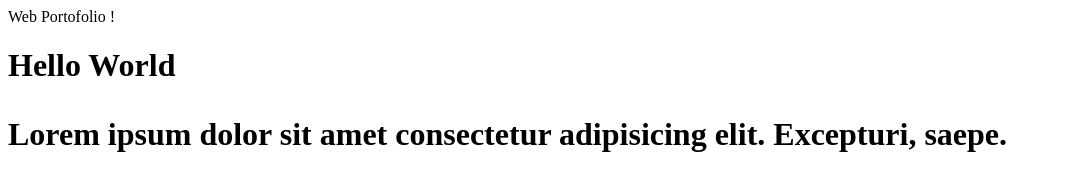
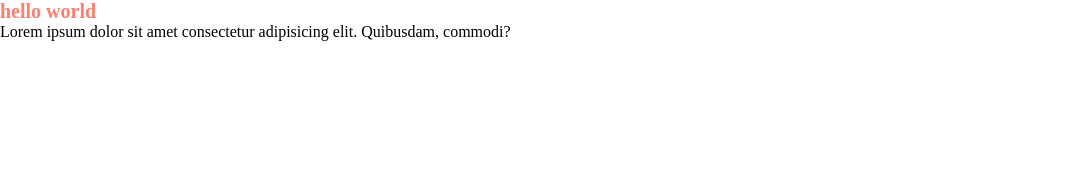
Before and after one commit to arqprtma/resolusi, a plain HTML site: page index.html in a window 1280 px wide. Shown: the whole page, without its empty margins (0-1069 px from the left). Drawn offline with Linux system fonts and the light colour scheme.

Commit message:
penambahan file css dan warna pada h1

```diff
--- a/index.html
+++ b/index.html
@@ -1,9 +1,14 @@
-<html>
-  <head>
-    <tittle> Web Portofolio ! </tittle>
-  </head>
-  <body>
-    <h1> Hello World <h1>
-      <p>Lorem ipsum dolor sit amet consectetur adipisicing elit. Excepturi, saepe.</p>
-  </body>
+<!DOCTYPE html>
+<html lang="en">
+<head>
+  <meta charset="UTF-8">
+  <meta http-equiv="X-UA-Compatible" content="IE=edge">
+  <meta name="viewport" content="width=device-width, initial-scale=1.0">
+  <link rel="stylesheet" href="style.css">
+  <title>Document</title>
+</head>
+<body>
+    <h1>hello world</h1>
+    <p>Lorem ipsum dolor sit amet consectetur adipisicing elit. Quibusdam, commodi?</p>
+</body>
 </html>
--- /dev/null
+++ b/style.css
@@ -0,0 +1,9 @@
+* {
+    padding: 0;
+    margin: 0;
+}
+
+h1 {
+    color: salmon;
+    font-size: 20px;
+}
```
